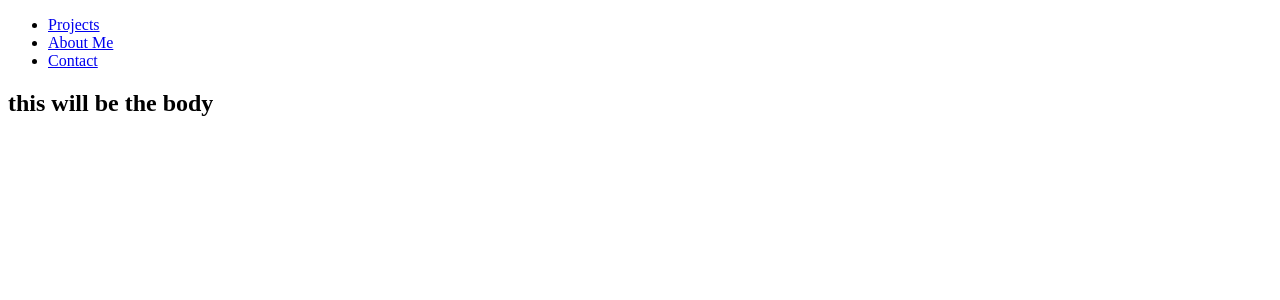
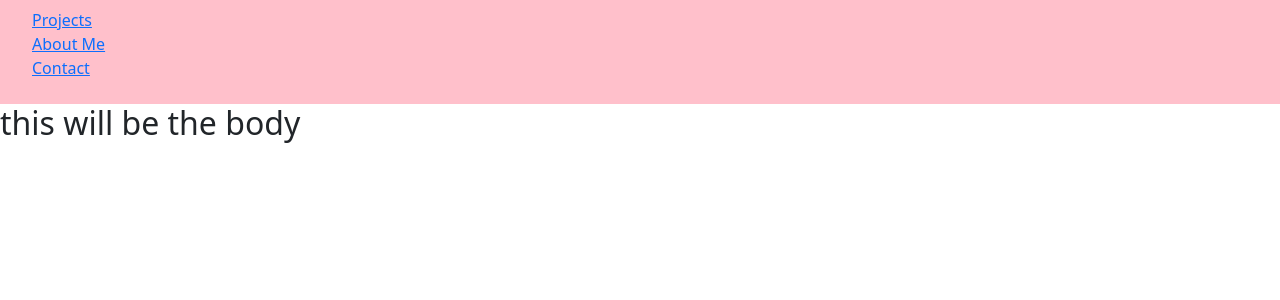
Before and after one commit to TDGNate/react-portfolio, a React (Create React App) app: page / in a window 1280 px wide. Shown: the top 300 px of the page. Built offline with nearby package versions, Linux system fonts and the light colour scheme.

Commit message:
install bootstrap and linked to index js. linking css files to corresponding js files

```diff
--- a/package.json
+++ b/package.json
@@ -6,6 +6,7 @@
     "@testing-library/jest-dom": "^5.16.5",
     "@testing-library/react": "^13.4.0",
     "@testing-library/user-event": "^13.5.0",
+    "bootstrap": "^5.2.1",
     "react": "^18.2.0",
     "react-dom": "^18.2.0",
     "react-scripts": "5.0.1",
--- a/src/App.js
+++ b/src/App.js
@@ -1,5 +1,6 @@
 
 import Navbar from './components/navbar'
+import "./styles/main.css"
 
 function App() {
   return (
--- a/src/components/navbar.jsx
+++ b/src/components/navbar.jsx
@@ -1,4 +1,5 @@
 import React from 'react'
+import "../styles/navbar.css"
 
 const Navbar = () => {
   return (
--- a/src/index.js
+++ b/src/index.js
@@ -1,6 +1,7 @@
 import React from 'react';
 import ReactDOM from 'react-dom/client';
 import App from './App';
+import 'bootstrap/dist/css/bootstrap.min.css'
 
 const root = ReactDOM.createRoot(document.getElementById('root'));
 root.render(
--- a/src/styles/navbar.css
+++ b/src/styles/navbar.css
@@ -0,0 +1,5 @@
+/* Navbar Styles  */
+
+.navbar {
+	background-color: pink;
+}
```
Also changed, not shown: 1 other file (tests, documents, lock files or other folders).
